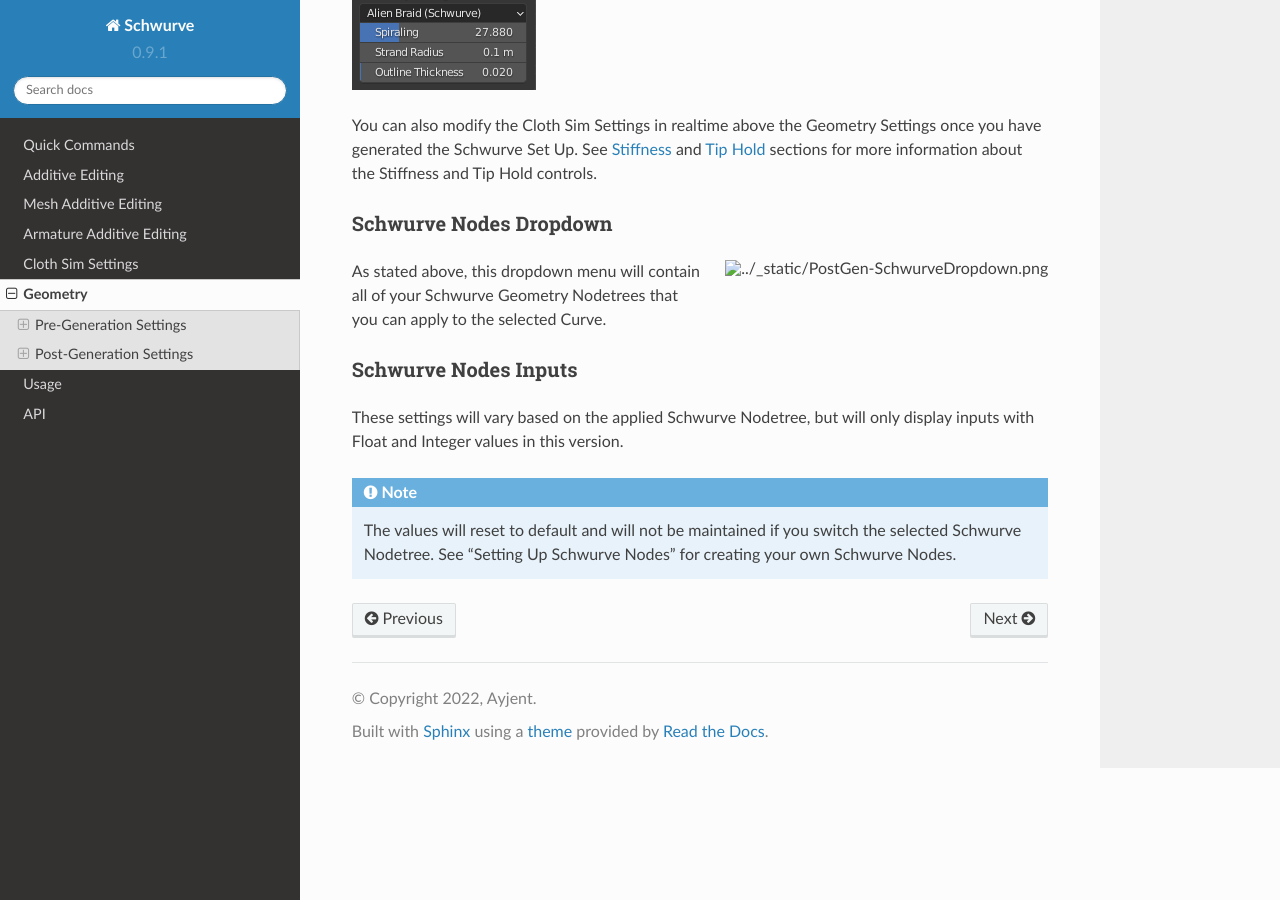
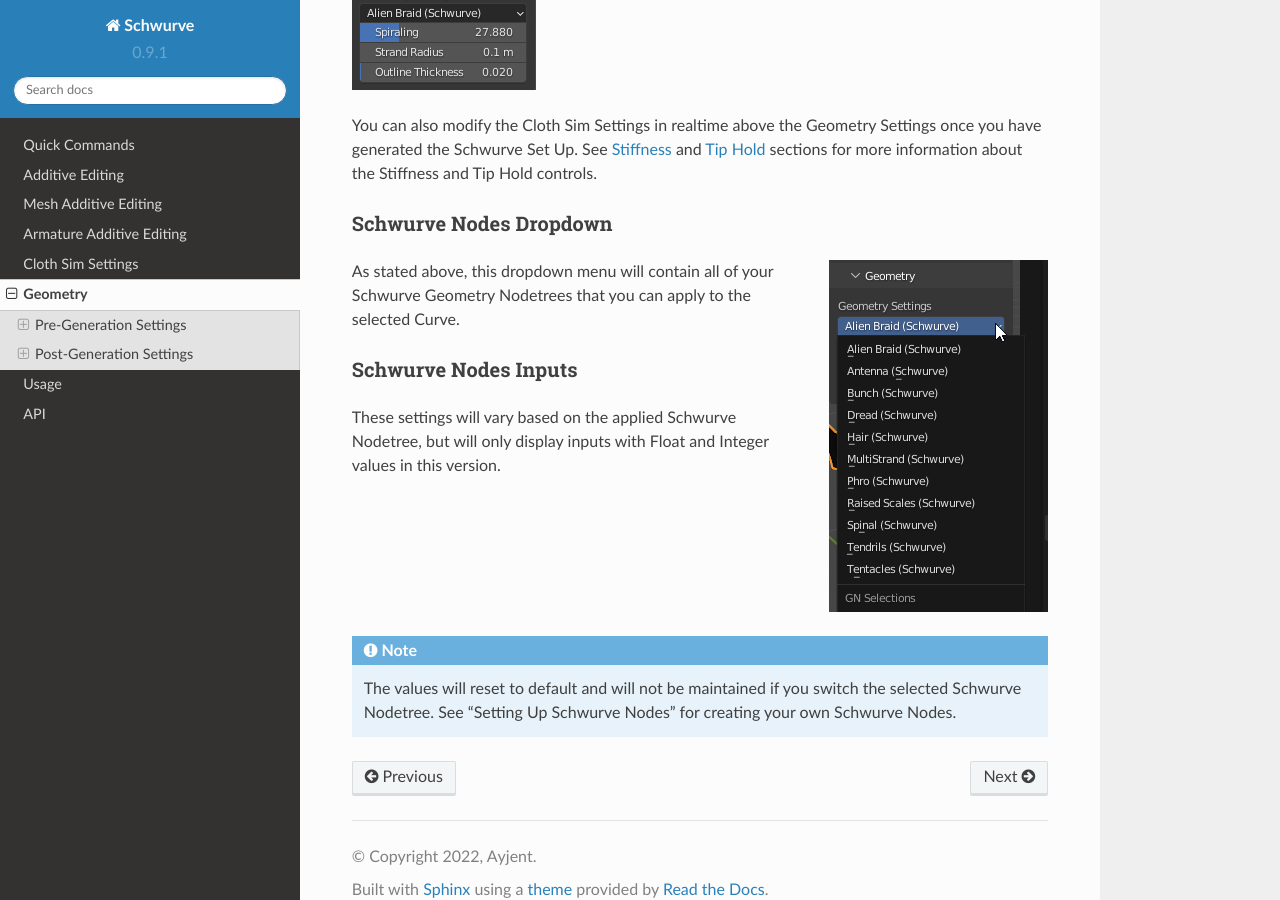
Before and after one commit to Ayjent/SchwurveTest, a Sphinx documentation site: the page built from docs/source/geometry.rst, in a window 1280 px wide and 900 px high, scrolled down 2393 px. Built offline with Sphinx 7.4.7 and the Read the Docs theme 2.0.0, drawn with Linux system fonts in a browser that asks for light colours.

Commit message:
Update geometry.rst

```diff
--- a/docs/source/geometry.rst
+++ b/docs/source/geometry.rst
@@ -105,7 +105,7 @@
 Schwurve Nodes Dropdown
 ^^^^^^^^^^^^^^^^^^^^^^^
 
-.. figure:: ../_static/PostGen-SchwurveDropdown.png
+.. figure:: ../_static/PostGen-SchwurveDropDown.png
    :align: right
 
 As stated above, this dropdown menu will contain all of your Schwurve Geometry Nodetrees that you can apply to the selected Curve.
```
